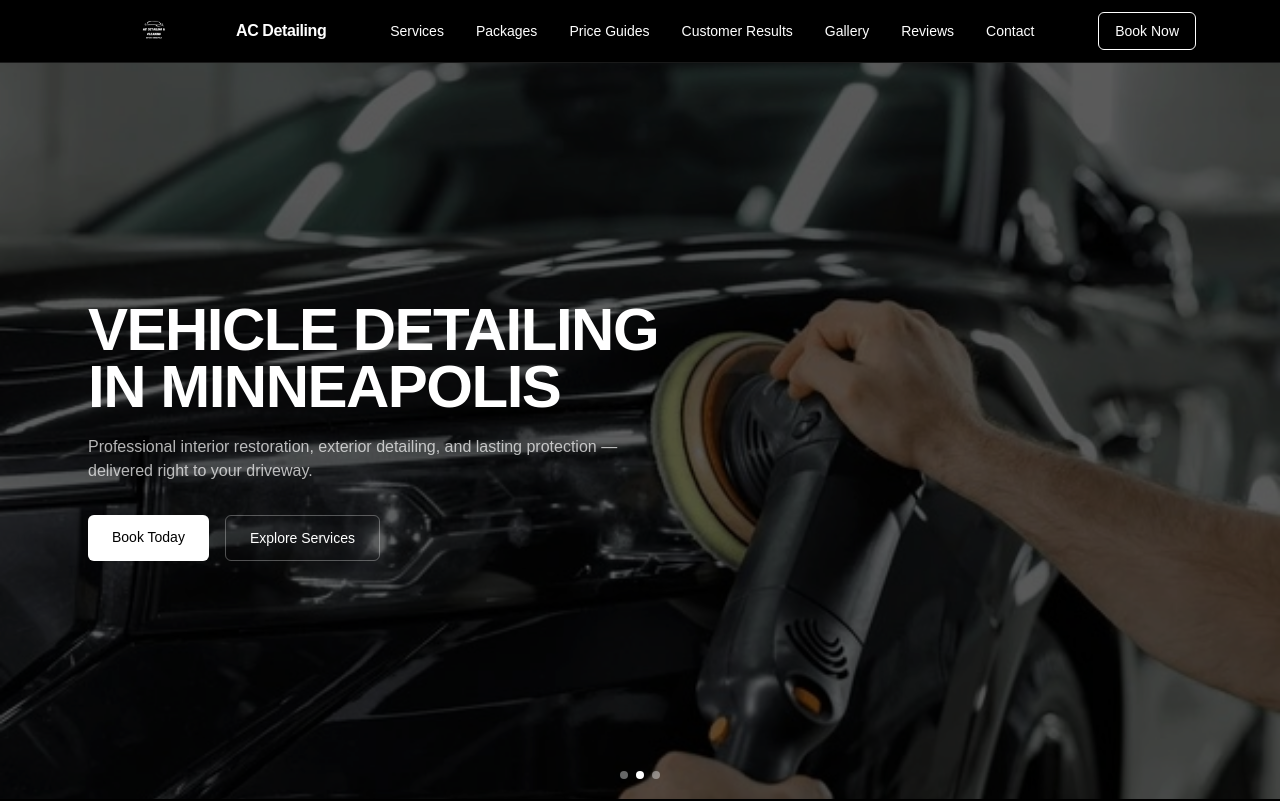
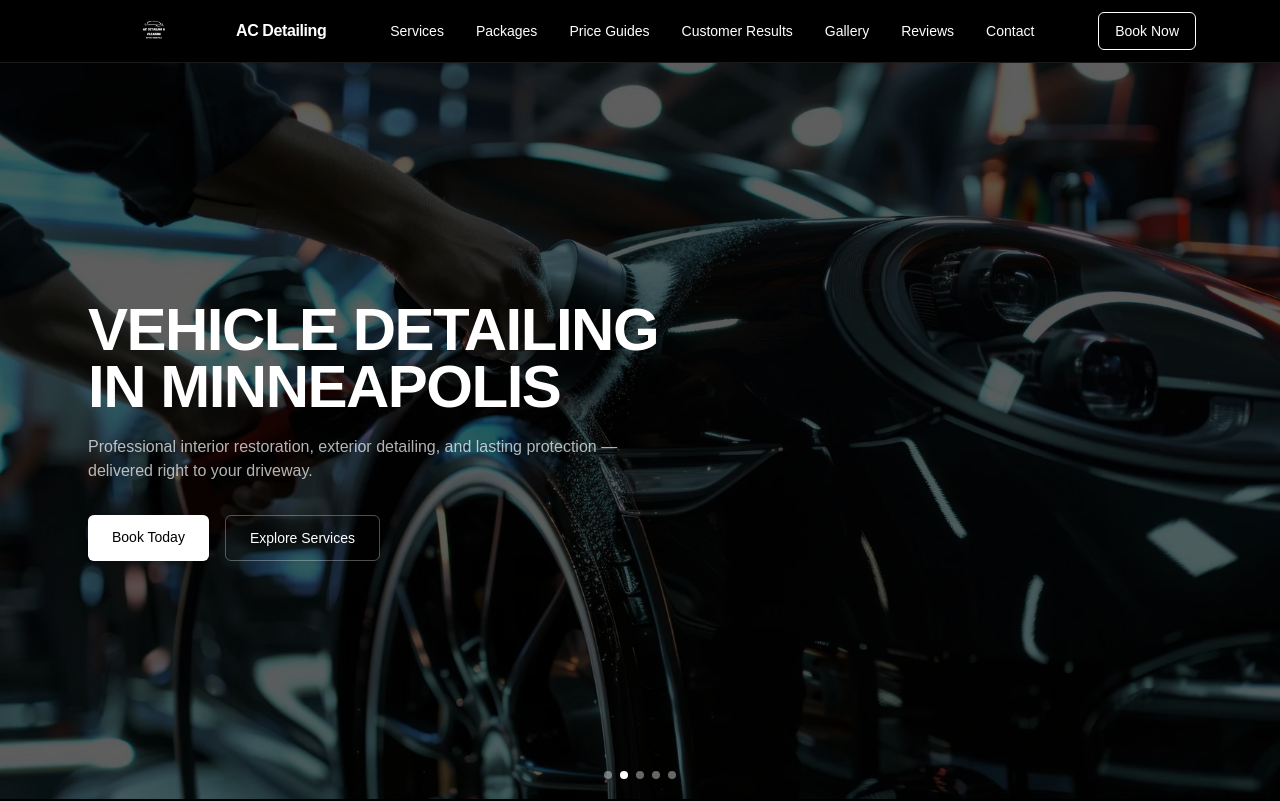
Before and after one commit to Achen2020-web/ac-detailing, a Next.js app: page / in a window 1280 px wide. Shown: the top 801 px of the page. Built offline with nearby package versions, Linux system fonts and the light colour scheme; no server answers.

Commit message:
Update page.tsx

```diff
--- a/src/app/page.tsx
+++ b/src/app/page.tsx
@@ -93,8 +93,10 @@ function Reveal({
 /* ---------------- HERO FADE SLIDESHOW (JPEGs only) ---------------- */
 const heroSlides: string[][] = [
   ["/soap-sunset.jpeg"],
-  ["/polish-black-portrait.jpeg"],
-  ["/hero-polish.jpeg"],
+  ["/polish-black.jpeg"],
+   ["/soap-car.jpeg"],
+   ["/red-mustang.jpeg"],
+  ["/yellowtowel.jpeg"],
 ];
 
 function HeroSlideshow({
```
